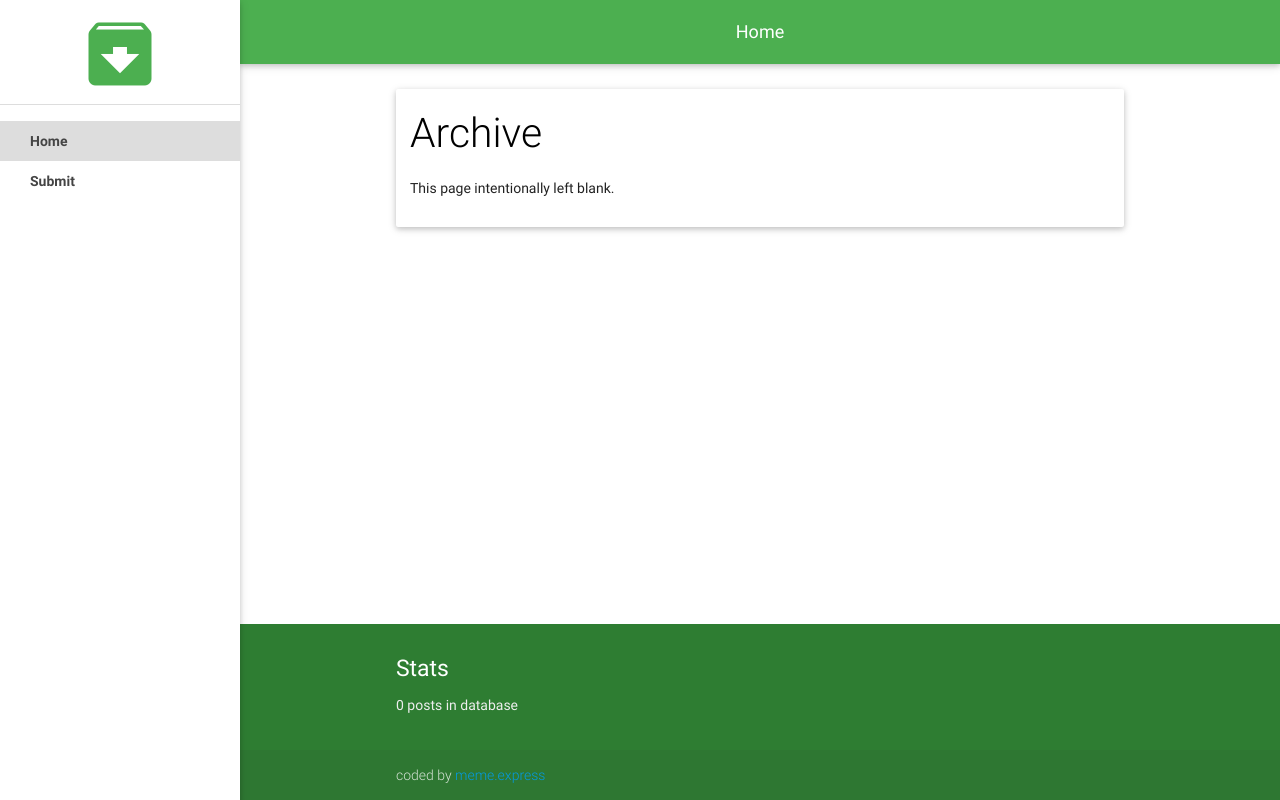
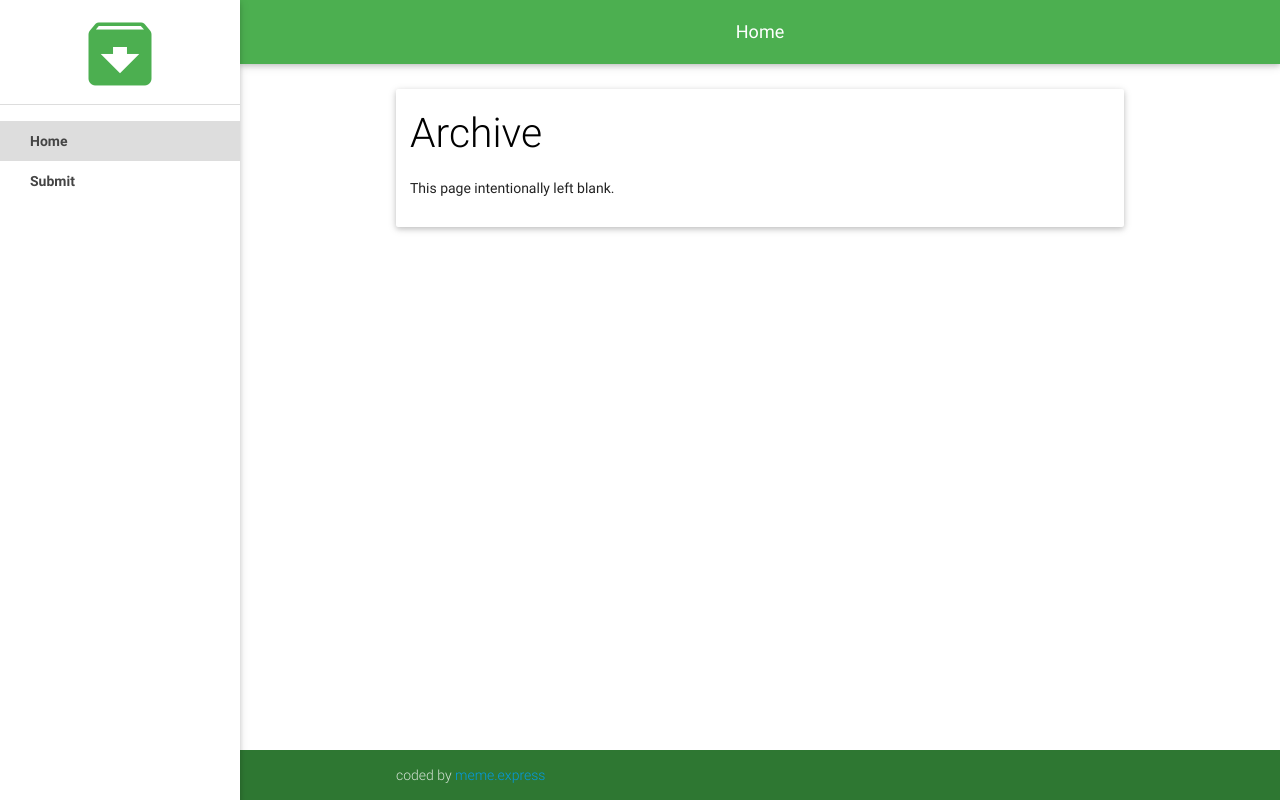
Before and after one commit to general-programming/tumblrarchives, a Flask app: page / in a window 1280 px wide. Run offline with Flask 2, Linux system fonts and the light colour scheme; data that the repository does not hold is empty.

Commit message:
Remove row count information.

```diff
--- a/archives/lib/requests.py
+++ b/archives/lib/requests.py
@@ -4,9 +4,8 @@ import uuid
 
 from flask import g, request, current_app, abort
 from redis import StrictRedis, ConnectionPool
-from sqlalchemy import func
 
-from archives.lib.model import sm, Post
+from archives.lib.model import sm
 
 redis_pool = ConnectionPool(
     host=os.environ.get('REDIS_PORT_6379_TCP_ADDR', os.environ.get('REDIS_HOST', '127.0.0.1')),
@@ -74,8 +73,6 @@ def before_request():
     if request.endpoint == "static":
         return
 
-    g.rowcount = g.sql.query(func.count(Post.id)).scalar()
-
 def disconnect_sql(result=None):
     if hasattr(g, "sql"):
         g.sql.close()
--- a/archives/static/css/main.css
+++ b/archives/static/css/main.css
@@ -177,3 +177,7 @@ ul.side-nav.fixed li a {
 .chat li {
 	margin: 5px 0;
 }
+
+footer.page-footer {
+	padding-top: 0;
+}
--- a/archives/templates/base.html
+++ b/archives/templates/base.html
@@ -138,17 +138,6 @@
 </main>
 
 <footer id="footer" class="page-footer green darken-3">
-	<div class="container">
-		<div class="row">
-			<div class="col s12">
-				<h5 class="white-text">Stats</h5>
-				<ul>
-					<li><span class="grey-text text-lighten-3" href="#!">{{g.rowcount}} posts in database</span></li>
-				</ul>
-			</div>
-		</div>
-	</div>
-
 	<div class="footer-copyright">
 		<div class="container">
 			coded by <a href="http://meme.express">meme.express</a>
```
